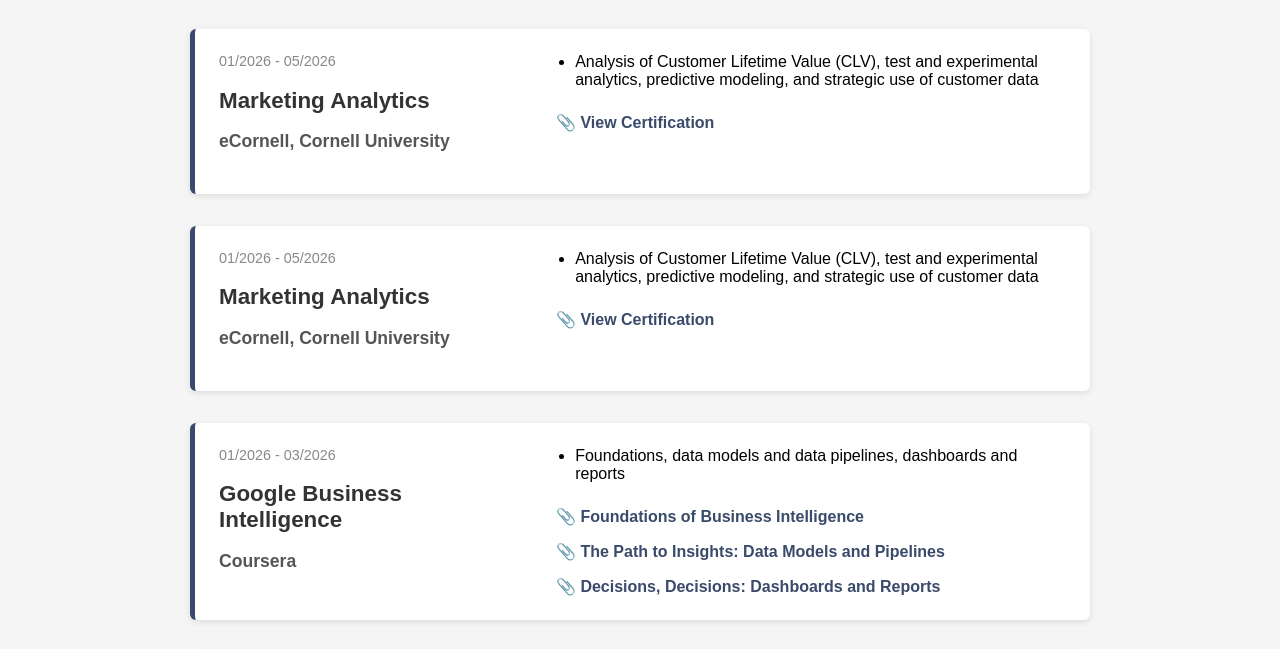
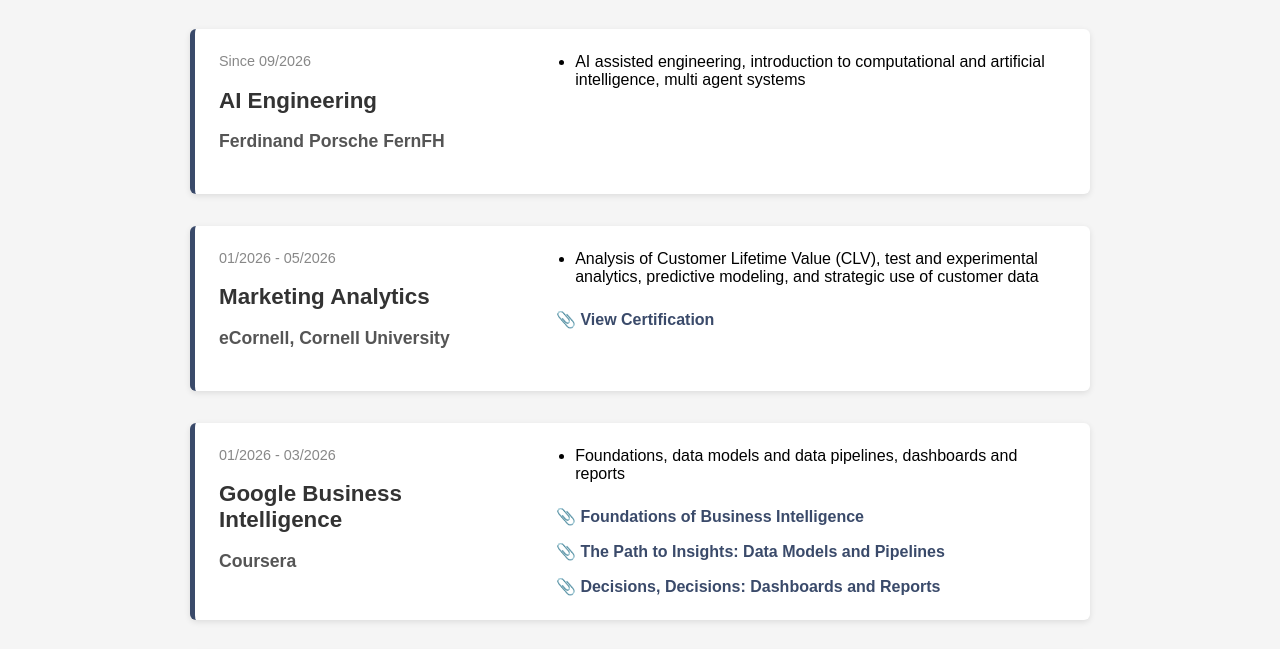
Before and after one commit to kromer52/digital-process-change-management, a website: page education.html in a window 1280 px wide. Shown: the part 122-771 px from the top of the page. Drawn offline with Linux system fonts and the light colour scheme.

Commit message:
update education

```diff
--- a/education.html
+++ b/education.html
@@ -23,16 +23,15 @@
 <!-- FirstA Education Card -->
     <div class="edu-card">
       <div class="edu-left">
-        <span class="edu-time">01/2026 - 05/2026</span>
-        <h2 class="edu-course">Marketing Analytics</h2>
-        <h3 class="edu-institution">eCornell, Cornell University</h3>
+        <span class="edu-time">Since 09/2026</span>
+        <h2 class="edu-course">AI Engineering</h2>
+        <h3 class="edu-institution">Ferdinand Porsche FernFH</h3>
       </div>
       <div class="edu-right">
         <ul class="edu-tasks">
-          <li>Analysis of Customer Lifetime Value (CLV), test and experimental analytics, predictive modeling, and strategic use of customer data</li>
+          <li>AI assisted engineering, introduction to computational and artificial intelligence, multi agent systems </li>
           </ul>
-        <a class="edu-download" href="https://mycredentials.ecornell.cornell.edu/credential/xFDGlkeGZc" target="_blank" download>📎 View Certification</a>
-      </div>
+        </div>
     </div>
     <!-- FirstB Education Card -->
     <div class="edu-card">
```
